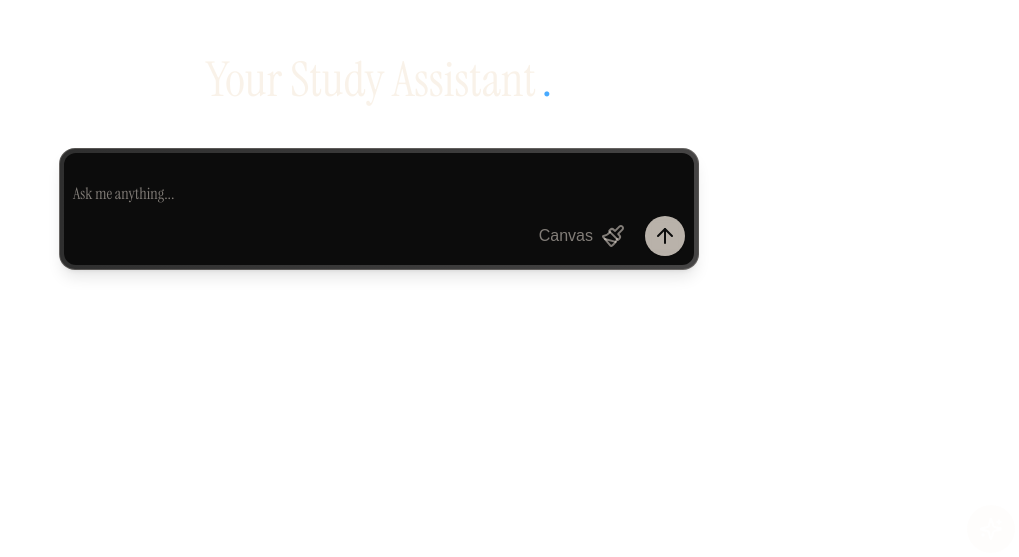
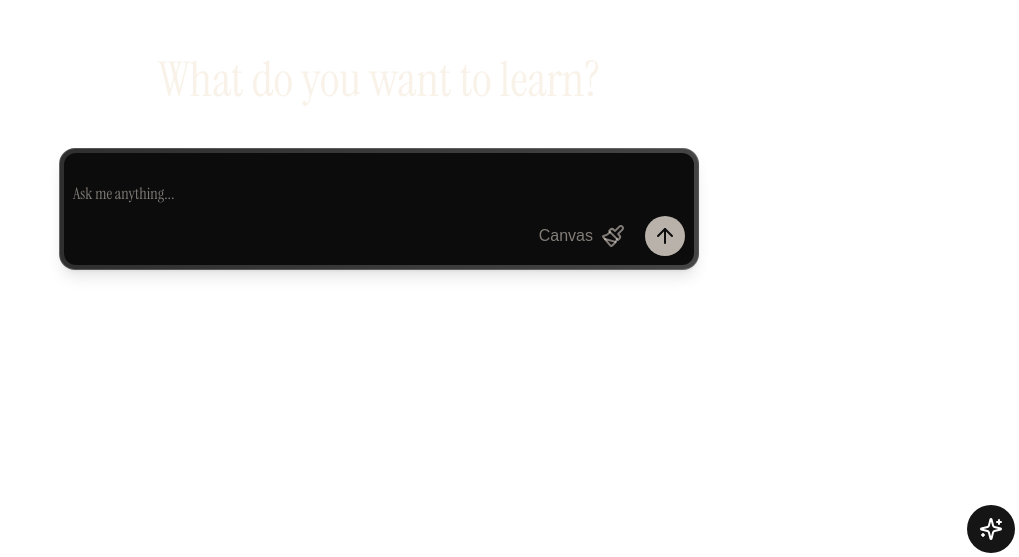
Before and after one commit to maker-or/question, a Next.js app: page / in a window 1280 px wide. Shown: the part 243-800 px from the top of the page, without its empty margins (261-1280 px from the left). Built offline with nearby package versions, Linux system fonts and the light colour scheme.

Commit message:
wisphere is comming

```diff
--- a/src/app/layout.tsx
+++ b/src/app/layout.tsx
@@ -15,8 +15,8 @@ const geistMono = Geist_Mono({
 });
 
 export const metadata: Metadata = {
-  title: "Create Next App",
-  description: "Generated by create next app",
+  title: "sphere",
+  description: "your collage your AI",
 };
 
 export default function RootLayout({
--- a/src/app/page.tsx
+++ b/src/app/page.tsx
@@ -543,7 +543,7 @@ export default function Page() {
       <div className="fixed bottom-1 right-1 z-10">
         <button
           onClick={toggleActionButtons}
-          className={`flex items-center justify-center gap-2 rounded-full ${showActionButtons ? 'bg-[#48AAFF]' : 'bg-[#f7eee31c]'} p-3 text-white hover:bg-[#48AAFF] transition-all duration-300`}
+          className={`flex items-center justify-center gap-2 rounded-full ${showActionButtons ? 'bg-[#48AAFF]' : 'bg-[#151515]'} p-3 text-white hover:bg-[#48AAFF] transition-all duration-300`}
         >
           {/* <Sparkle className={showActionButtons ? 'text-white' : ''} /> */}
           <Sparkles  className={showActionButtons ? 'text-white' : ''}/>
@@ -552,7 +552,7 @@ export default function Page() {
 
       {messages.length === 0 ? (
         <div className="flex flex-col items-center justify-center h-screen">
-          <h1 className="text-[3em]  text-[#f7eee3ca] mb-8 font-serif">Your Study Assistant <span className="text-[#48AAFF]">.</span></h1>
+          <h1 className="text-[3em]  text-[#f7eee3ca] mb-8 font-serif">What do you want to learn? </h1>
           <div className="w-full max-w-2xl px-4">
             <form onSubmit={onSubmit} className="w-full">
               <div className="group flex w-full items-center rounded-2xl border border-[#f7eee332] bg-gradient-to-r from-[#2f2f2f] to-[#454444] p-1 shadow-lg backdrop-blur-sm transition-all duration-300">
```
Also changed, not shown: 1 other file (tests, documents, lock files or other folders).
